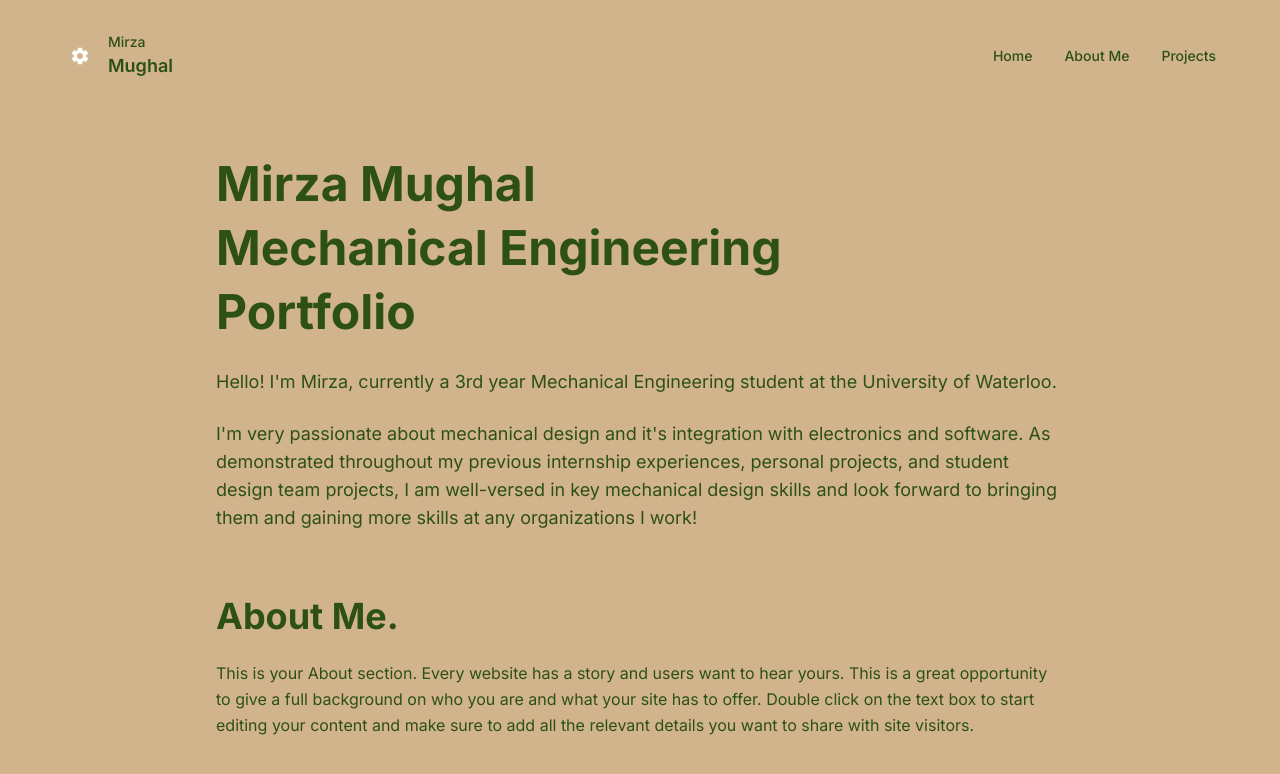
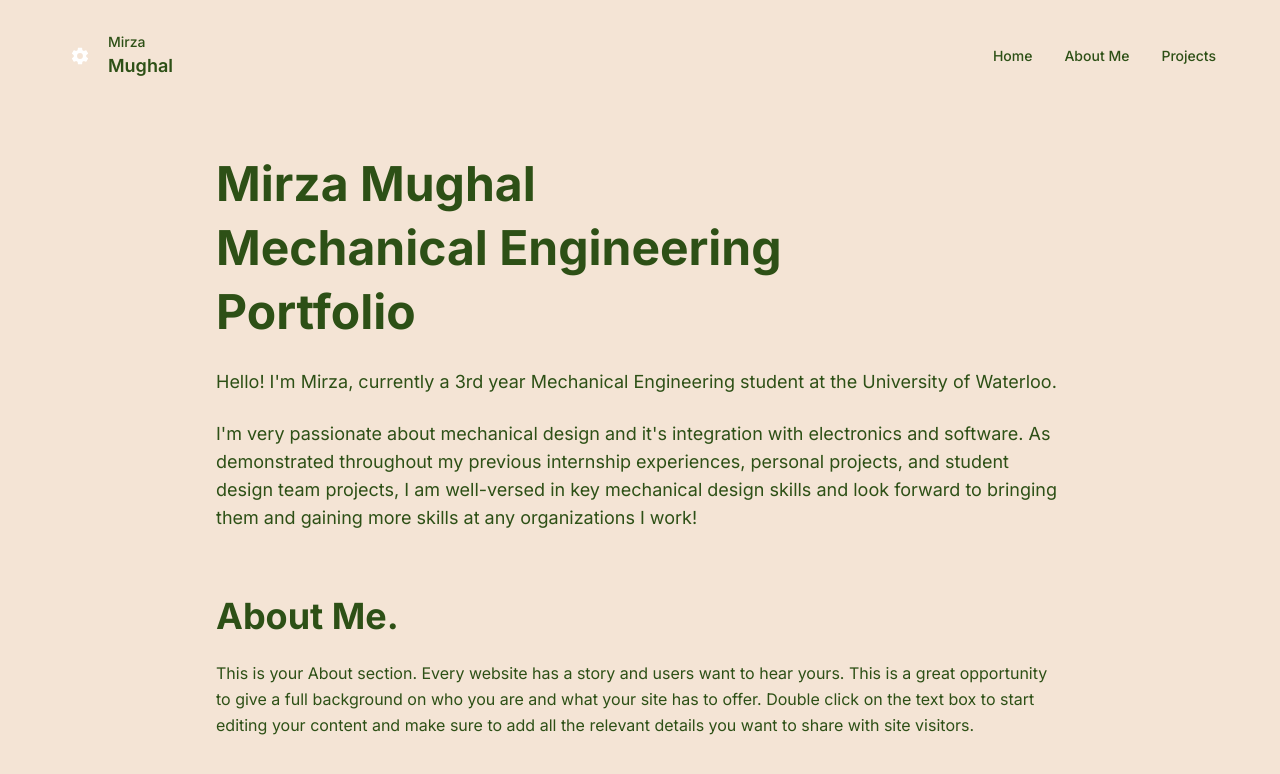
Before and after one commit to IzaanQaiser/khuziama-website, a Next.js app: page / in a window 1280 px wide. Shown: the top 774 px of the page. Built offline with nearby package versions, Linux system fonts and the light colour scheme.

Commit message:
bg colour

```diff
--- a/src/app/globals.css
+++ b/src/app/globals.css
@@ -1,7 +1,7 @@
 @import "tailwindcss";
 
 body {
-  background: #D2B48C;
+  background: #f3e0cfdd;
   color: #2D5016;
   font-family: -apple-system, BlinkMacSystemFont, 'Segoe UI', 'Roboto', 'Oxygen', 'Ubuntu', 'Cantarell', sans-serif;
 }
--- a/tailwind.config.js
+++ b/tailwind.config.js
@@ -8,7 +8,7 @@ module.exports = {
   theme: {
     extend: {
       colors: {
-        'cappuccino': '#D2B48C',
+        'cappuccino': '#F7F3F0',
         'muted-purple': '#8B7D9A',
         'dark-green': '#2D5016',
       },
```
